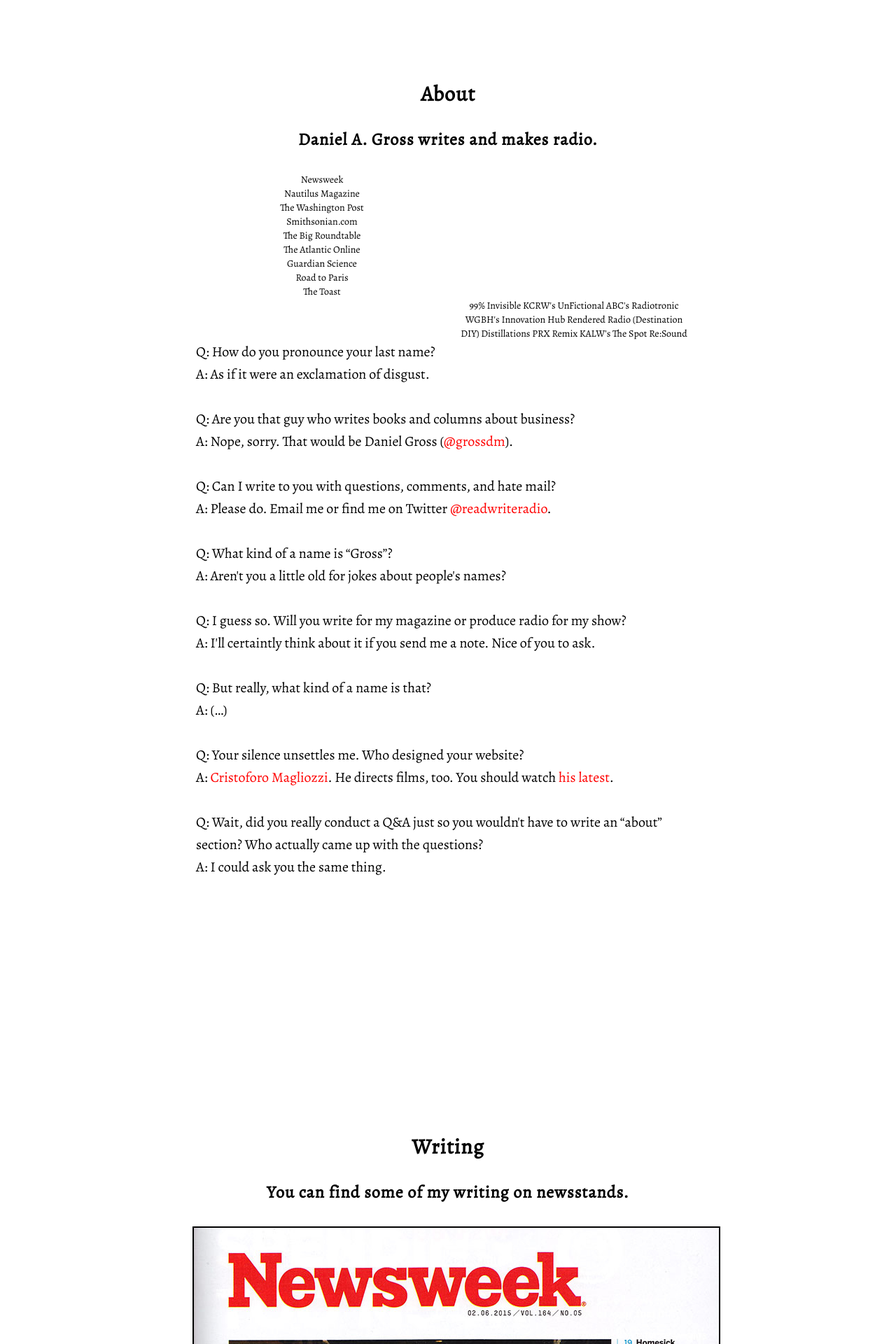
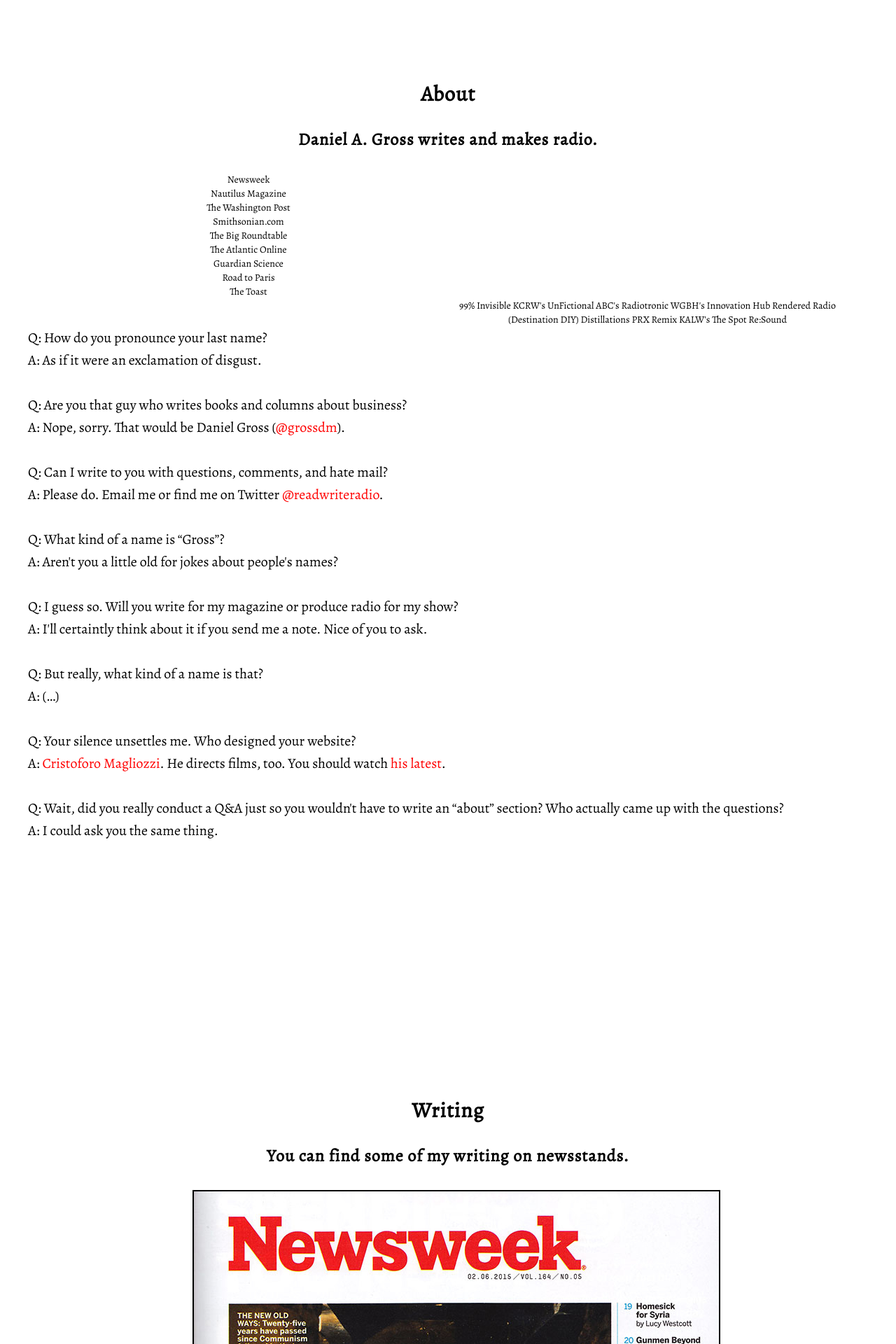
Before and after one commit to grodzianowski/dgws, a PHP site: page / in a window 1280 px wide. Shown: the part 932-2852 px from the top of the page at 70% size. Run offline with PHP 8.4, Linux system fonts and the light colour scheme.

Commit message:
alignment fix and styling attempt

```diff
--- a/css/daniel.css
+++ b/css/daniel.css
@@ -13,6 +13,11 @@
 html {
     width: 100%;
     height: 100%;
+}
+
+#widget circle{
+	fill: "black";
+	stroke: "black";
 }
 
 h1,
--- a/index.php
+++ b/index.php
@@ -90,7 +90,6 @@
     <!-- About Section -->
     <section id="about" class="container content-section text-center">
         <div class="row">
-            <div class="col-lg-8 col-lg-offset-2">
                 <h2>About</h2>
                 <h3>Daniel A. Gross writes and makes radio.</h3>
                 <div class="col-lg-12">
@@ -119,8 +118,8 @@
 					KALW's The Spot
 	                Re:Sound
 	                </div>
-                </div>
-				<div class="col-lg-12">
+         </div>
+		 <div class="row">
                  	<p>
                     	Q: How do you pronounce your last name? <br>
 						A: As if it were an exclamation of disgust. <br><br>
@@ -139,9 +138,7 @@
 						Q: Wait, did you really conduct a Q&A just so you wouldn't have to write an “about” section? Who actually came up with the questions? <br>
 						A: I could ask you the same thing.<br><br>
 					</p>
-				</div>
-            </div>
-        </div>
+		</div>
     </section>
 
     <!-- Writing Section -->
```
